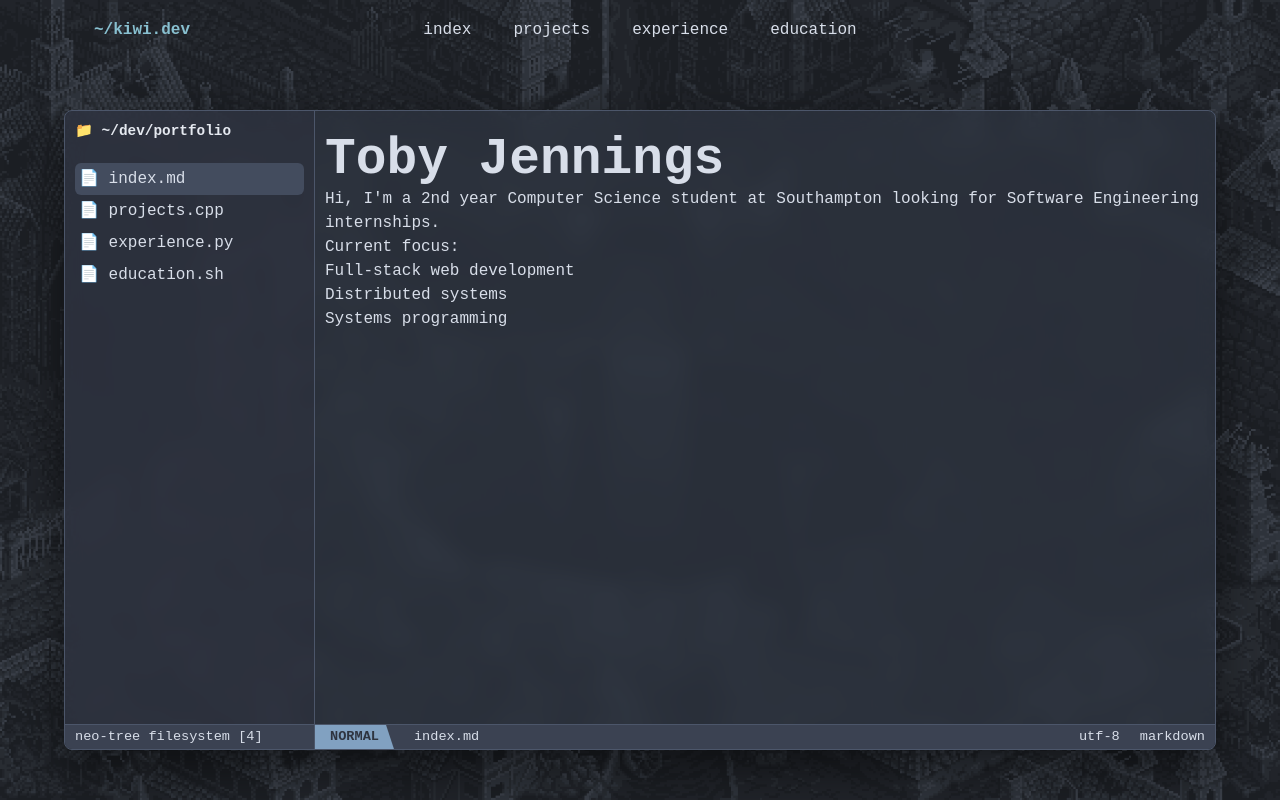
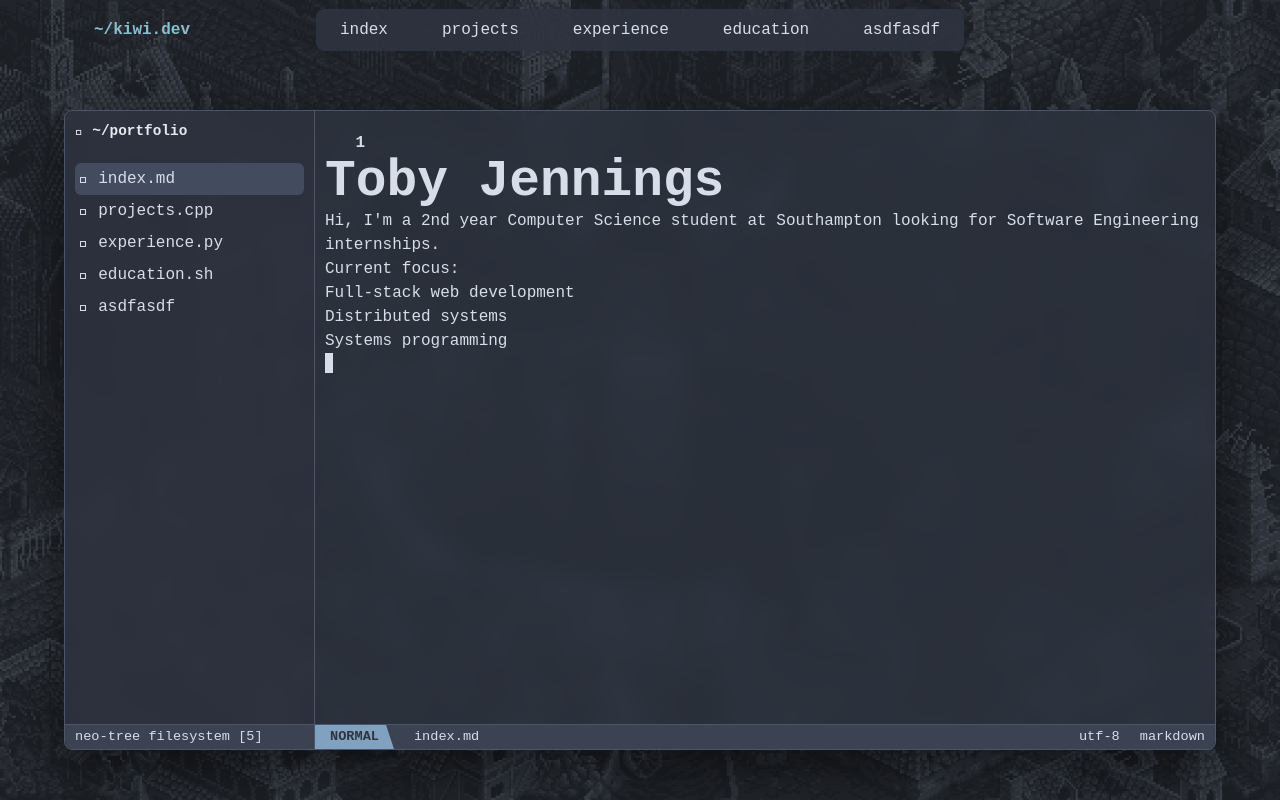
Before and after one commit to kiwifruit0/portfolio, a React (Vite) app: page / in a window 1280 px wide. Built offline with nearby package versions, Linux system fonts and the light colour scheme.

Commit message:
sidebar and icon changes

```diff
--- a/src/App.css
+++ b/src/App.css
@@ -64,8 +64,11 @@ body {
 
 .nav-links {
   display: flex;
-  gap: 18px;
+  gap: 30px;
   justify-content: center;
+  background: rgba(46, 52, 64, 0.9);
+  border-radius: 8px;
+  padding: 6px 12px;
 }
 
 .nav-link {
@@ -154,6 +157,15 @@ body {
   overflow-y: auto;
 }
 
+.editor-body {
+  flex: 1;
+}
+
+.editor-line {
+  position: relative;
+  min-height: 22px;
+}
+
 /* code line styles */
 
 .line {
@@ -162,15 +174,19 @@ body {
   line-height: 1.5;
 }
 
-.line-number {
-  width: 40px;
+.line-numbers {
+  width: 50px;
+  padding-right: 10px;
   text-align: right;
-  padding-right: 15px;
   color: var(--nord3);
   user-select: none;
 }
 
-.line.active .line-number {
+.line-number {
+  height: 22px;
+}
+
+.line-number.active {
   color: var(--nord4);
   font-weight: bold;
 }
@@ -182,13 +198,11 @@ body {
 /* blinking cursor styles */
 
 .cursor {
-  display: inline-block;
-  width: 10px;
+  position: absolute;
+  width: 8px;
   height: 1.2em;
-  background-color: var(--nord4);
+  background: var(--nord4);
   animation: blink 1s step-end infinite;
-  vertical-align: middle;
-  margin-left: 2px;
 }
 
 @keyframes blink {
--- a/src/App.jsx
+++ b/src/App.jsx
@@ -19,17 +19,24 @@ const pages = {
   "projects.cpp": {
     name: "projects.cpp",
     language: "c++",
-    component: Projects
+    component: Projects,
+    icon: ""
   },
   "experience.py": {
     name: "experience.py",
     language: "python",
-    component: Experience
+    component: Experience,
+    icon: ""
   },
   "education.sh": {
     name: "education.sh",
     language: "bash",
-    component: Education
+    component: Education,
+    icon: ""
+  },
+  "asdfasdf": {
+    name: "asdfasdf",
+    language: "adasdf"
   }
 };
 
--- a/src/components/Editor.jsx
+++ b/src/components/Editor.jsx
@@ -1,9 +1,71 @@
+import { useState, useEffect } from "react";
+
 export default function Editor({ file, children }) {
+
+  const [cursor, setCursor] = useState(0);
+  const [lineCount, setLineCount] = useState(1);
+
+  useEffect(() => {
+    const editor = document.querySelector(".editor-content");
+
+    if (!editor) return;
+
+    const lines = editor.querySelectorAll(".editor-line");
+    setLineCount(lines.length || 1);
+
+  }, [children]);
+
+  useEffect(() => {
+
+    const handleKey = (e) => {
+
+      setCursor(prev => {
+
+        if (e.key === "j") return Math.min(prev + 1, lineCount - 1);
+        if (e.key === "k") return Math.max(prev - 1, 0);
+
+        return prev;
+
+      });
+
+    };
+
+    window.addEventListener("keydown", handleKey);
+    return () => window.removeEventListener("keydown", handleKey);
+
+  }, [lineCount]);
+
+  const lines = Array.from({ length: lineCount });
+
   return (
     <main className="editor">
 
       <div className="editor-content">
-        {children}
+
+        <div className="line-numbers">
+          {lines.map((_, i) => {
+
+            const num = i === cursor ? i + 1 : Math.abs(cursor - i);
+
+            return (
+              <div key={i} className={`line-number ${i === cursor ? "active" : ""}`}>
+                {num}
+              </div>
+            );
+          })}
+        </div>
+
+        <div className="editor-body">
+
+          {lines.map((_, i) => (
+            <div key={i} className="editor-line">
+              {i === 0 ? children : null}
+              {i === cursor && <span className="cursor"></span>}
+            </div>
+          ))}
+
+        </div>
+
       </div>
 
       <div className="status-line">
--- a/src/components/Sidebar.jsx
+++ b/src/components/Sidebar.jsx
@@ -3,7 +3,7 @@ export default function Sidebar({ files, activeFileName, onFileSelect }) {
     <aside className="sidebar">
 
       <div className="tree-header">
-        📁 ~/dev/portfolio
+         ~/portfolio
       </div>
 
       <ul className="tree-content">
@@ -13,7 +13,7 @@ export default function Sidebar({ files, activeFileName, onFileSelect }) {
             className={`tree-item ${file === activeFileName ? "active" : ""}`}
             onClick={() => onFileSelect(file)}
           >
-            📄 {file}
+             {file}
           </li>
         ))}
       </ul>
```
